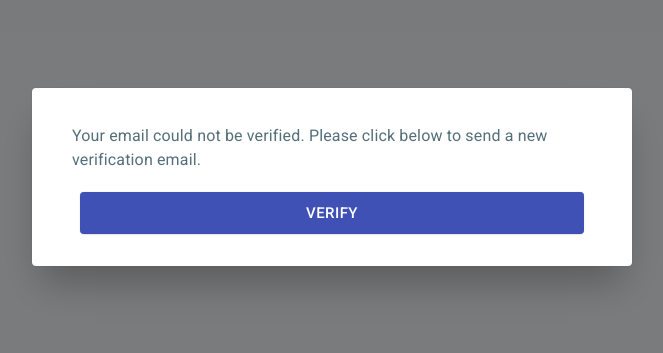
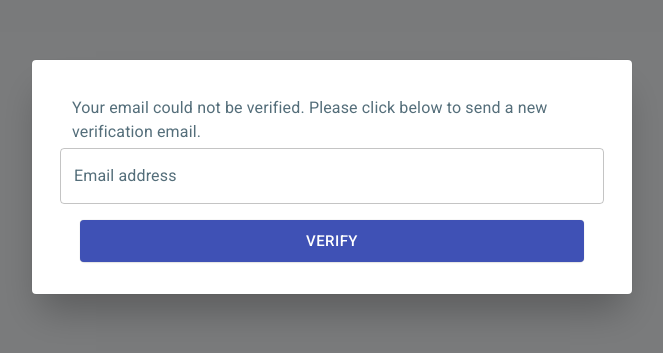
Before and after one commit to W8-Recipedia/Recipedia, a React (Create React App) app in the folder client/: page /verify in a window 1280 px wide. Shown: the part 223-576 px from the top of the page, without its empty margins (308-971 px from the left). Built offline with nearby package versions, Linux system fonts and the light colour scheme; no server answers.

Commit message:
Adds email reverification

```diff
--- a/client/src/components/auth/UserAuth.js
+++ b/client/src/components/auth/UserAuth.js
@@ -31,6 +31,17 @@ export const signUp = async (firstname, lastname, email, password) => {
   );
   return response.data.message;
 };
+
+export const resendEmail = async  (email) => {
+  const response = await Axios.post(
+    process.env.REACT_APP_SERVER_URL + "/reverify",
+    {
+      email: email,
+    }
+  );
+  return response.data.message;
+};
+
 export const googleSignUp = async (gtoken, userprofile) => {
   if (gtoken) {
     localStorage.removeItem("usertoken");
--- a/client/src/views/verify/VerifyView/index.js
+++ b/client/src/views/verify/VerifyView/index.js
@@ -1,3 +1,5 @@
+import * as Yup from "yup";
+
 import {
   Box,
   Button,
@@ -5,14 +7,17 @@ import {
   DialogActions,
   DialogContent,
   DialogContentText,
+  Grid,
+  TextField,
   makeStyles,
 } from "@material-ui/core";
+import { Form, Formik } from "formik";
 import React, { useLayoutEffect, useState } from "react";
+import { resendEmail, verifyEmail } from "src/components/auth/UserAuth";
 
 import { Link } from "react-router-dom";
 import Page from "src/components/theme/page";
 import { Scrollbars } from "react-custom-scrollbars";
-import { verifyEmail } from "src/components/auth/UserAuth";
 
 const useStyles = makeStyles((theme) => ({
   root: {
@@ -35,7 +40,20 @@ const useStyles = makeStyles((theme) => ({
 const VerifyView = () => {
   const classes = useStyles();
   const [verified, setVerified] = useState(false);
-  const resendVerification = () => {};
+  const [emailSent, setEmailSent] = useState(false);
+  const [emailError, setEmailError] = useState(false);
+  const resendVerification = (values) => {
+    resendEmail(values.email).then((authResponse) => {
+      console.log(authResponse);
+      if (authResponse === "Success") {
+        setEmailSent(true);
+        setEmailError(false);
+      } else {
+        setEmailSent(true);
+        setEmailError(true);
+      }
+    });
+  };
 
   useLayoutEffect(() => {
     verifyEmail(window.location.pathname.replace("/verify/", "")).then(
@@ -54,10 +72,46 @@ const VerifyView = () => {
       <Page className={classes.root} title="Recipedia">
         <Dialog open={!verified}>
           <DialogContent>
+            <Formik
+              initialValues={{
+                email: "",
+              }}
+              validationSchema={Yup.object().shape({
+                email: Yup.string()
+                  .email("Must be a valid email")
+                  .max(255)
+                  .required("Email is required"),
+              })}
+              onSubmit={resendVerification}
+            >
+              {({
+                errors,
+                handleBlur,
+                handleChange,
+                isSubmitting,
+                touched,
+                values,
+              }) => (
+                <Form>
                   <Box alignItems="center" justifyContent="center" m={2}>
                     <DialogContentText>
-                Your email could not be verified. Please click below to send a
-                new verification email.
+                      Your email could not be verified. Please click below to
+                      send a new verification email.
+                      <Grid container spacing={3}>
+                        <TextField
+                          error={Boolean(touched.email && errors.email)}
+                          fullWidth
+                          helperText={touched.email && errors.email}
+                          label="Email address"
+                          margin="normal"
+                          name="email"
+                          onBlur={handleBlur}
+                          onChange={handleChange}
+                          type="email"
+                          value={values.email}
+                          variant="outlined"
+                        />
+                      </Grid>
                     </DialogContentText>
                     <DialogActions>
                       <Button
@@ -65,13 +119,16 @@ const VerifyView = () => {
                         fullWidth
                         variant="contained"
                         size="large"
-                  onClick={resendVerification}
+                        type="submit"
                         className={classes.buttonText}
                       >
                         Verify
                       </Button>
                     </DialogActions>
                   </Box>
+                </Form>
+              )}
+            </Formik>
           </DialogContent>
         </Dialog>
         <Dialog open={verified}>
@@ -97,6 +154,33 @@ const VerifyView = () => {
             </Box>
           </DialogContent>
         </Dialog>
+        <Dialog open={emailSent}>
+          <DialogContent>
+            <Box alignItems="center" justifyContent="center" m={2}>
+              <DialogContentText>
+                {emailError
+                  ? "Please log into your account!"
+                  : "A verification email has been sent to your email adress."}
+              </DialogContentText>
+              {emailError ? (
+                <DialogActions>
+                  <Link to="/login">
+                    <Button
+                      color="primary"
+                      fullWidth
+                      variant="contained"
+                      size="large"
+                      onClick={resendVerification}
+                      className={classes.buttonText}
+                    >
+                      Log in
+                    </Button>
+                  </Link>
+                </DialogActions>
+              ) : null}
+            </Box>
+          </DialogContent>
+        </Dialog>
       </Page>
     </Scrollbars>
   );
```
Also changed, not shown: 1 other file (tests, documents, lock files or other folders). Lines whose indentation alone changed are shown as unchanged.
